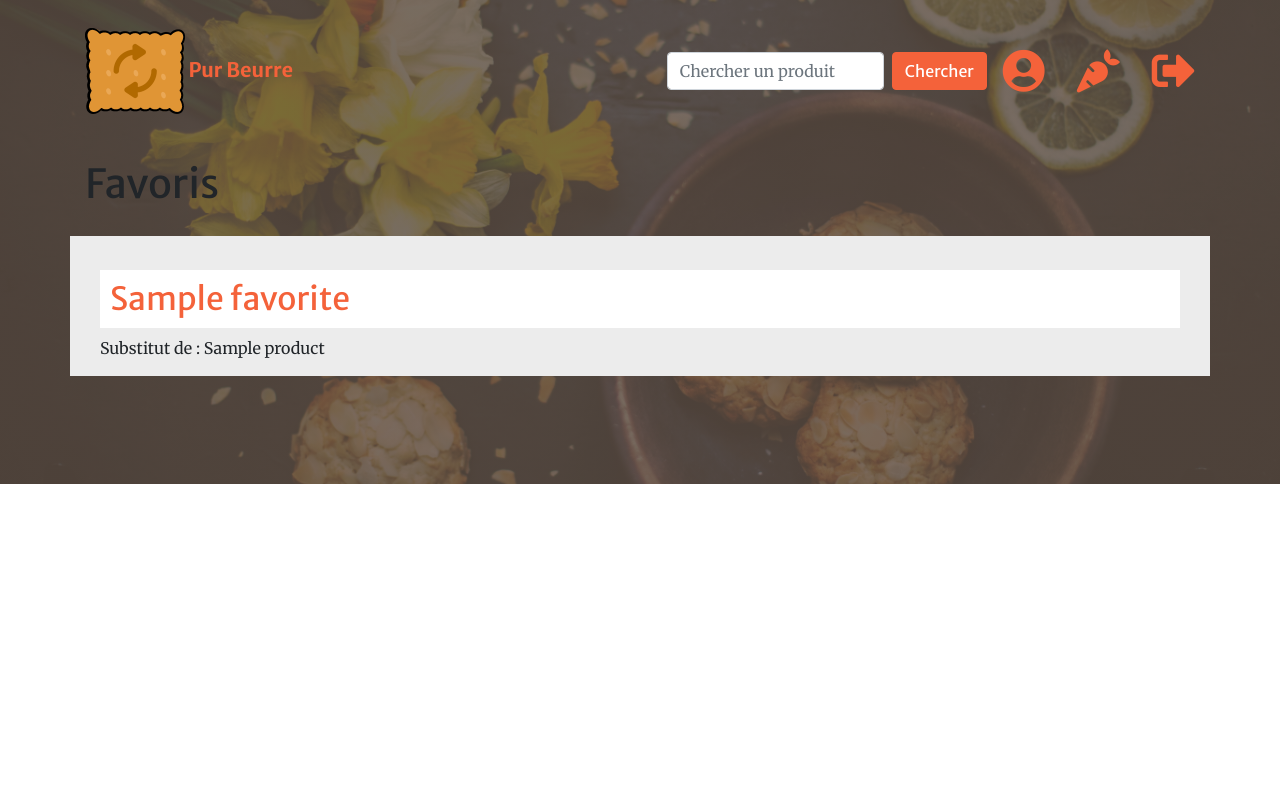
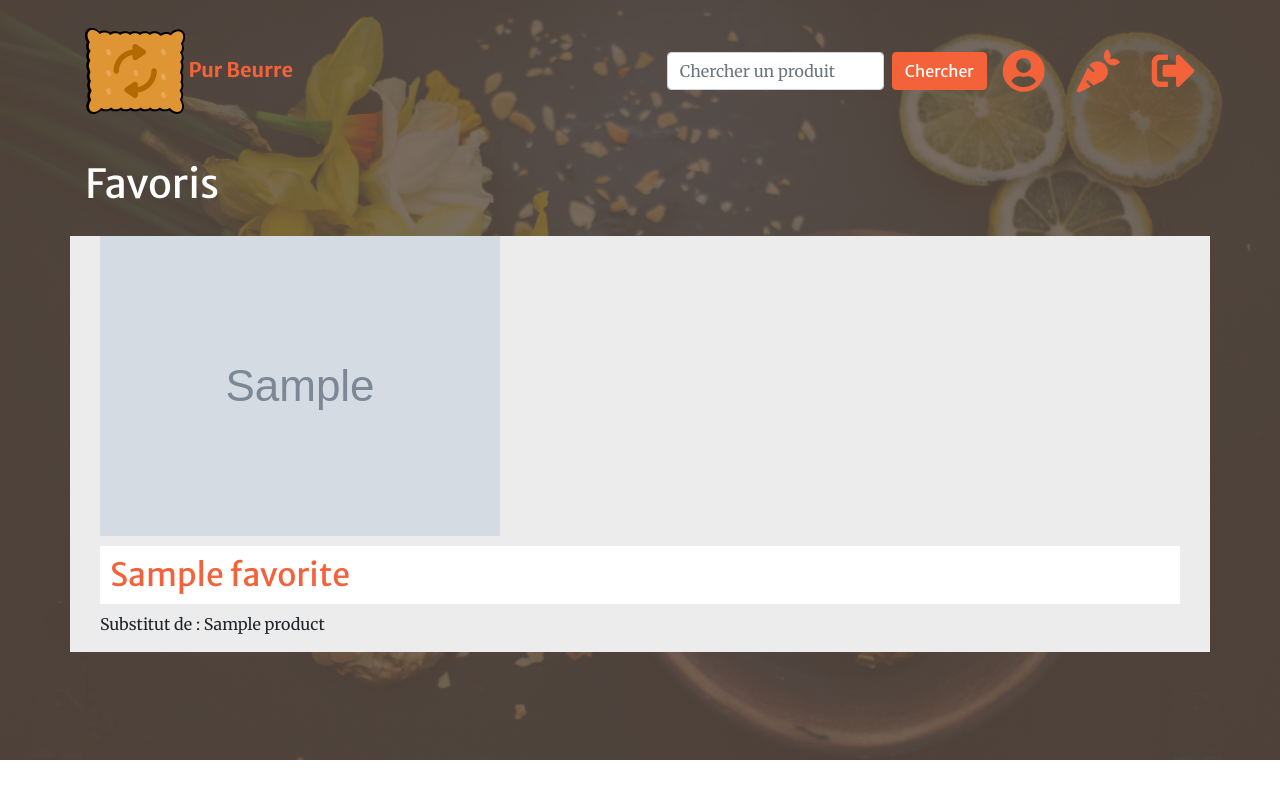
Before and after one commit to subteno-it-mga/Projet-8---Pur-Beurre, a Django app: page /search_food/favorite/ in a window 1280 px wide. Run offline with Django 3.2, Linux system fonts and the light colour scheme; a user stored in the database is signed in; tables that the repository leaves empty hold one stand-in row (values such as "Sample post"); grey boxes marked "Sample" are stand-in pictures; some libraries are stand-ins or nearby versions.

Commit message:
[IMP] Command, design and test

```diff
--- a/search_food/database_fill.py
+++ b/search_food/database_fill.py
@@ -53,7 +53,6 @@ def clean_database():
     '''
     Clean database for the custom command
     '''
-    import pdb; pdb.set_trace()
     product_delete = Product.objects.filter(search="nutella-fill")
-    product_delete.objects.delete()
+    product_delete.delete()
     print("Product deleted.")
--- a/search_food/templates/standard/favorite.html
+++ b/search_food/templates/standard/favorite.html
@@ -6,7 +6,7 @@
 
 <div class="container-fluid favorite">
         <div class="container">
-          <h1>Favoris</h1>
+          <h1 style="color:white;">Favoris</h1>
             <div class="row">
                 {% for favorite in product %}
                 {% if user == favorite.user_associate %}
@@ -15,7 +15,7 @@
                         <div class="row">
                             <div class="col-lg-12">
                               {% if favorite.image %}
-                                  <img class="img img-max-size" src="{{ product.image }}"/>
+                                  <img class="img img-max-size" src="{{ favorite.image }}"/>
                               {% else %}
                                   <p>Pas d'image disponible.</p>
                               {% endif %}
--- a/search_food/tests.py
+++ b/search_food/tests.py
@@ -399,7 +399,7 @@ class DatabaseTestCase(TestCase):
         response = self.client.get(url)
         self.assertEqual(response.status_code, 200)
         self.assertTemplateUsed(response, 'standard/favorite.html')
-        self.assertContains(response, '<h1>Favoris</h1>')
+        self.assertContains(response, '<h1 style="color:white;">Favoris</h1>')
 
     def test_check_search(self):
 
--- a/search_food/views.py
+++ b/search_food/views.py
@@ -339,7 +339,8 @@ def add_favorite_database(favorite, user):
         product_associate=product_associate.original,
         user_associate=user,
         product_name=product_associate.name,
-        barcode=product_associate.barcode)
+        barcode=product_associate.barcode,
+        image=product_associate.image)
     print("-----------The favorite was added into database---------------")
 
 def delete_entries(request):
--- a/setup.py
+++ b/setup.py
@@ -1,6 +1,6 @@
 #!/usr/bin/env python
-from setuptools import setup, find_packages
+from setuptools import setup, find_packages  # pragma : no-cover
 
-setup(name='PurBeurre',
+setup(name='PurBeurre',  # pragma : no-cover
       version='1.0',
       packages=find_packages())
```
